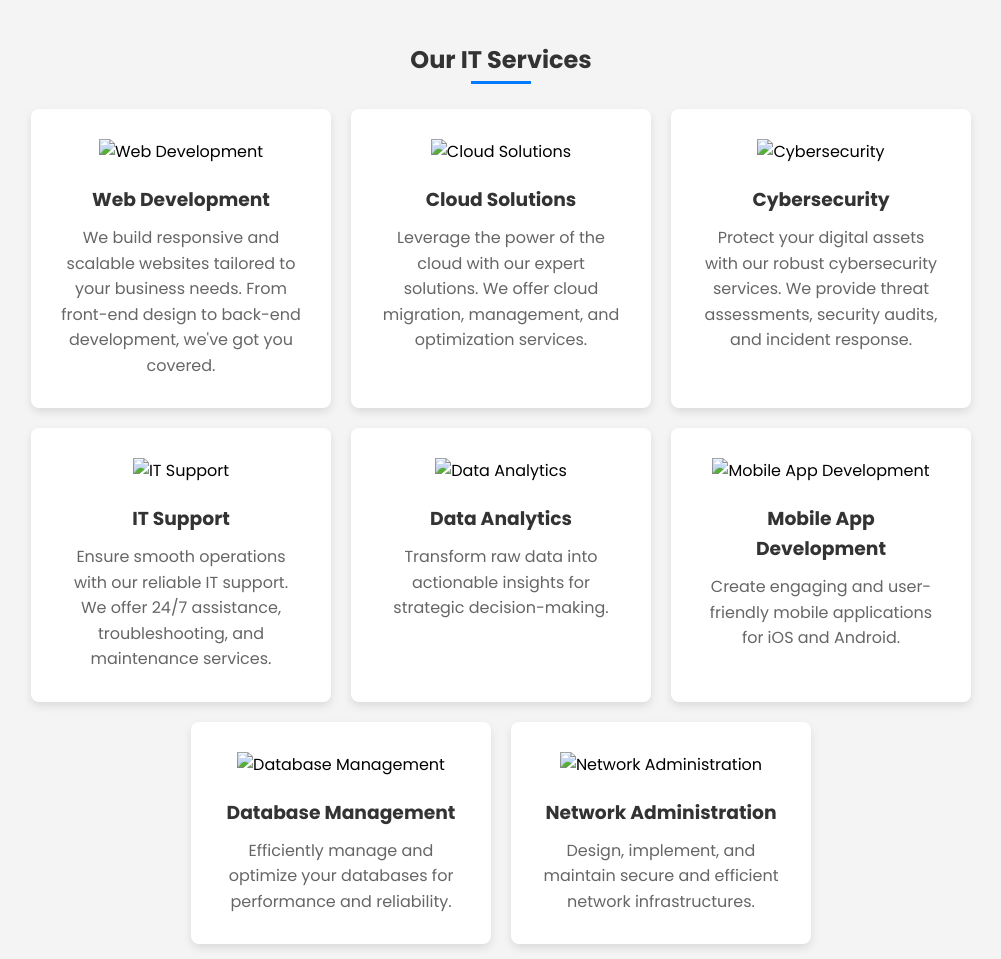
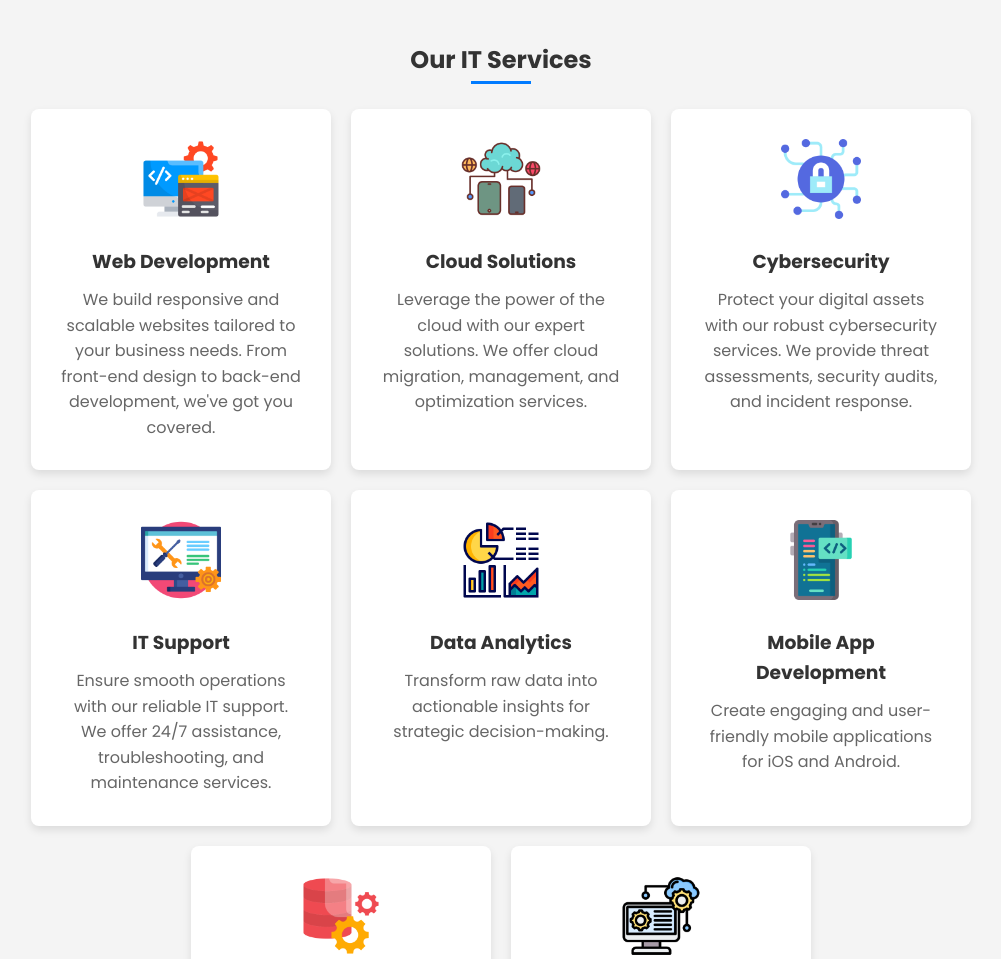
Before and after one commit to raushankumarray/npb, a plain HTML site: page index.html in a window 1280 px wide. Shown: the part 640-1599 px from the top of the page, without its empty margins (139-1140 px from the left). Drawn offline with Linux system fonts and the light colour scheme.

Commit message:
Update index.html

```diff
--- a/index.html
+++ b/index.html
@@ -33,13 +33,13 @@
     <section class="slider-container" aria-label="Image Slider">
         <div class="slider-wrapper">
             <div class="slide">
-                <img src="SLIDE/slide1.jpg" alt="Description for Slide 1">
+                <img src="slide1.jpg" alt="Description for Slide 1">
                 </div>
             <div class="slide">
-                <img src="SLIDE/slide2.jpg" alt="Description for Slide 2">
+                <img src="slide2.jpg" alt="Description for Slide 2">
             </div>
             <div class="slide">
-                <img src="SLIDE/slide3.jpg" alt="Description for Slide 3">
+                <img src="slide3.jpg" alt="Description for Slide 3">
             </div>
 
             </div>
@@ -55,43 +55,43 @@
         <h2>Our IT Services</h2>
         <div class="service-container">
             <div class="service-item">
-                <img src="icon/webdev.png" alt="Web Development" class="service-icon">
+                <img src="webdev.png" alt="Web Development" class="service-icon">
                 <h3>Web Development</h3>
                 <p>We build responsive and scalable websites tailored to your business needs. From front-end design to back-end development, we've got you covered.</p>
             </div>
             <div class="service-item">
-                <img src="icon/cloud.png" alt="Cloud Solutions" class="service-icon">
+                <img src="cloud.png" alt="Cloud Solutions" class="service-icon">
                 <h3>Cloud Solutions</h3>
                 <p>Leverage the power of the cloud with our expert solutions. We offer cloud migration, management, and optimization services.</p>
             </div>
             <div class="service-item">
-                <img src="icon/security.png" alt="Cybersecurity" class="service-icon">
+                <img src="security.png" alt="Cybersecurity" class="service-icon">
                 <h3>Cybersecurity</h3>
                 <p>Protect your digital assets with our robust cybersecurity services. We provide threat assessments, security audits, and incident response.</p>
             </div>
             <div class="service-item">
-                <img src="icon/technical-support.png" alt="IT Support" class="service-icon">
+                <img src="technical-support.png" alt="IT Support" class="service-icon">
                 <h3>IT Support</h3>
                 <p>Ensure smooth operations with our reliable IT support. We offer 24/7 assistance, troubleshooting, and maintenance services.</p>
             </div>
 
             <div class="service-item">
-                <img src="icon/analysis.png" alt="Data Analytics" class="service-icon">
+                <img src="analysis.png" alt="Data Analytics" class="service-icon">
                 <h3>Data Analytics</h3>
                 <p>Transform raw data into actionable insights for strategic decision-making.</p>
             </div>
             <div class="service-item">
-                <img src="icon/development.png" alt="Mobile App Development" class="service-icon">
+                <img src="development.png" alt="Mobile App Development" class="service-icon">
                 <h3>Mobile App Development</h3>
                 <p>Create engaging and user-friendly mobile applications for iOS and Android.</p>
             </div>
             <div class="service-item">
-                <img src="icon/database-management.png" alt="Database Management" class="service-icon">
+                <img src="database-management.png" alt="Database Management" class="service-icon">
                 <h3>Database Management</h3>
                 <p>Efficiently manage and optimize your databases for performance and reliability.</p>
             </div>
             <div class="service-item">
-                <img src="icon/operating-system.png" alt="Network Administration" class="service-icon">
+                <img src="operating-system.png" alt="Network Administration" class="service-icon">
                 <h3>Network Administration</h3>
                 <p>Design, implement, and maintain secure and efficient network infrastructures.</p>
             </div>
```
